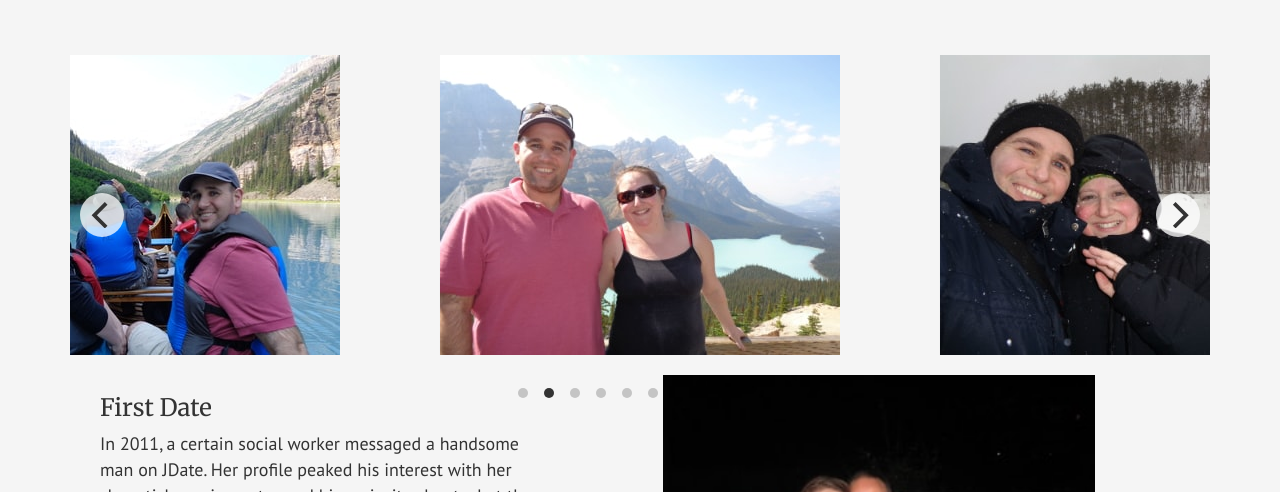
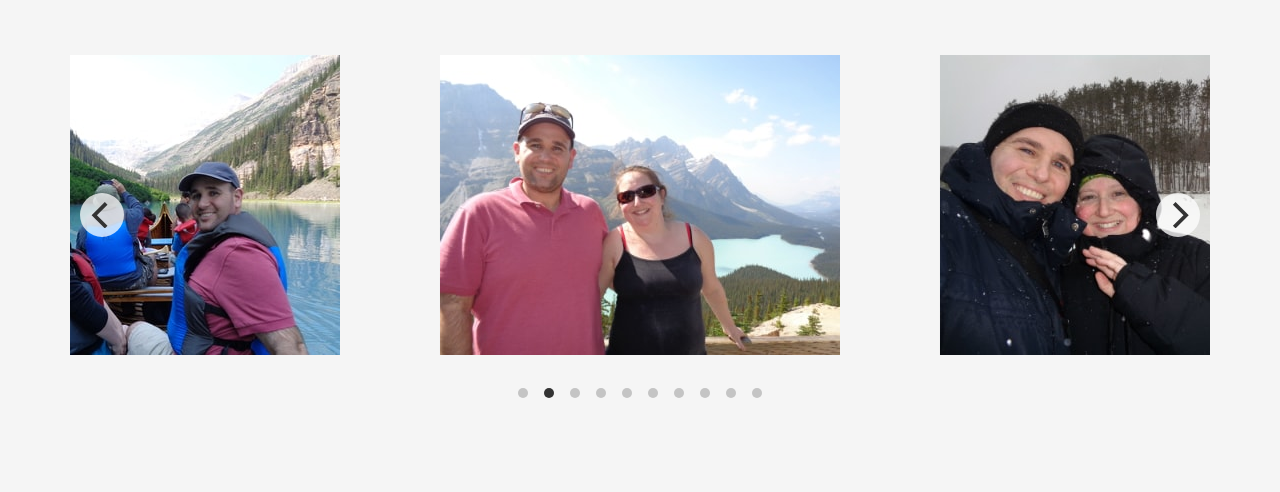
Before and after one commit to danweinstock/deely-rsvp, a plain HTML site: page index.html in a window 1280 px wide. Shown: the part 231-723 px from the top of the page. Drawn offline with nearby package versions, Linux system fonts and the light colour scheme; a script that the page names is missing.

Commit message:
another commit

```diff
--- a/css/style.css
+++ b/css/style.css
@@ -65,4 +65,4 @@ footer{
 	font-size: 17px;
 }*/
 @import "https://fonts.googleapis.com/css?family=Merriweather|PT+Sans|Parisienne";
-body{padding-top:70px;background-color:#F5F5F5}h1{font-family:Parisienne,cursive;margin:10px 0;font-size:30px}h2{text-decoration:underline}h3{font-size:24px}.name-section{margin-top:5rem;margin-bottom:6rem}.name-section div{font-style:italic}.story-section{margin-bottom:3rem}.story-title{font-family:Merriweather,serif}.story-text{font-family:'PT Sans',sans-serif;font-size:18px}.dating-pic,.first-date-section,.proposal-section{margin-right:10rem}.full-height{height:100vh}.carousel{margin-bottom:12	rem;margin-top:5rem;padding-bottom:2rem}.carousel-cell{margin:0 5rem}.rsvp-deadline{font-size:25px;margin-bottom:5rem}#registry p{font-size:18px}.location{margin-bottom:19rem}.registry-text{margin-top:5rem;margin-bottom:22rem}footer{font-size:17px}
+body{padding-top:70px;background-color:#F5F5F5}h1{font-family:Parisienne,cursive;margin:10px 0;font-size:30px}h2{text-decoration:underline}h3{font-size:24px}.name-section{margin-top:5rem;margin-bottom:6rem}.name-section div{font-style:italic}.story-section{margin-bottom:3rem}.story-title{font-family:Merriweather,serif}.story-text{font-family:'PT Sans',sans-serif;font-size:18px}.dating-pic,.first-date-section,.proposal-section{margin-right:10rem}.full-height{height:100vh}.carousel{margin-bottom:12rem;margin-top:5rem;padding-bottom:2rem}.carousel-cell{margin:0 5rem}.rsvp-deadline{font-size:25px;margin-bottom:5rem}#registry p{font-size:18px}.location{margin-bottom:19rem}.registry-text{margin-top:5rem;margin-bottom:22rem}footer{font-size:17px}
```
